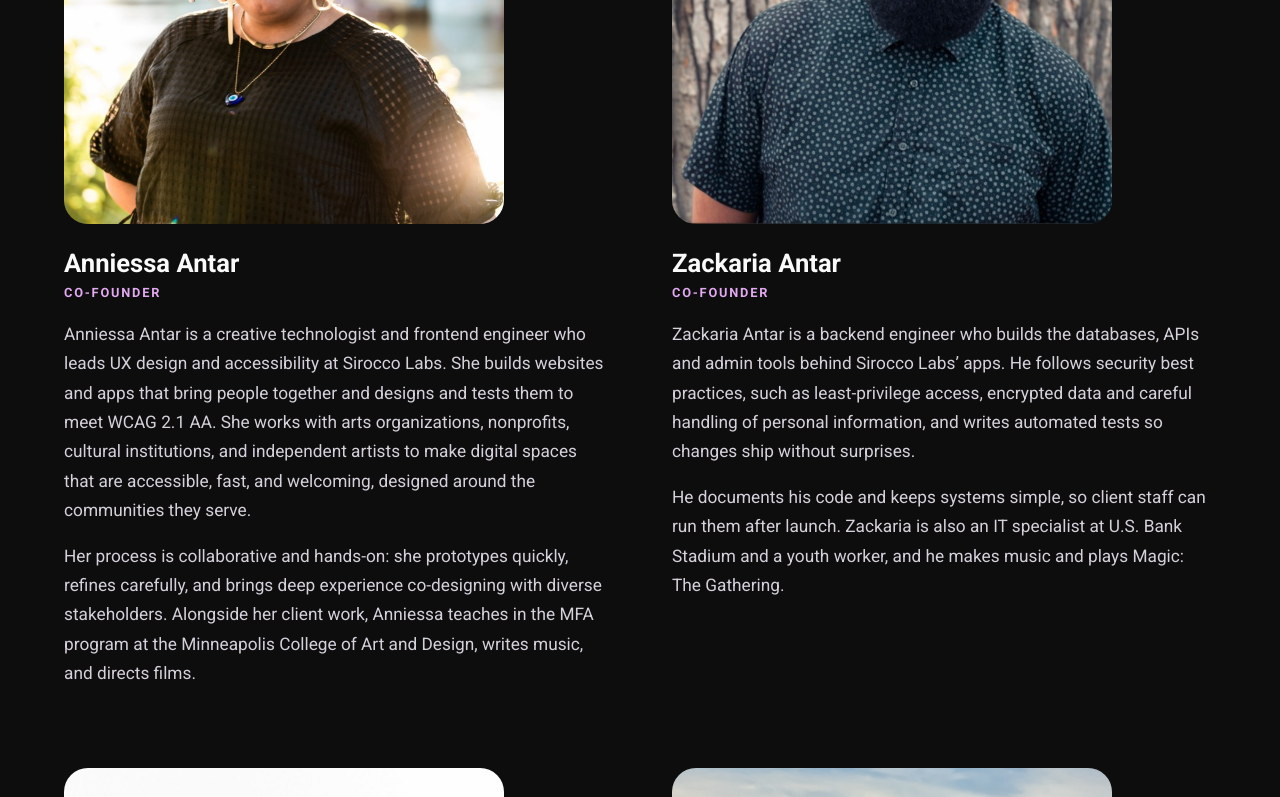
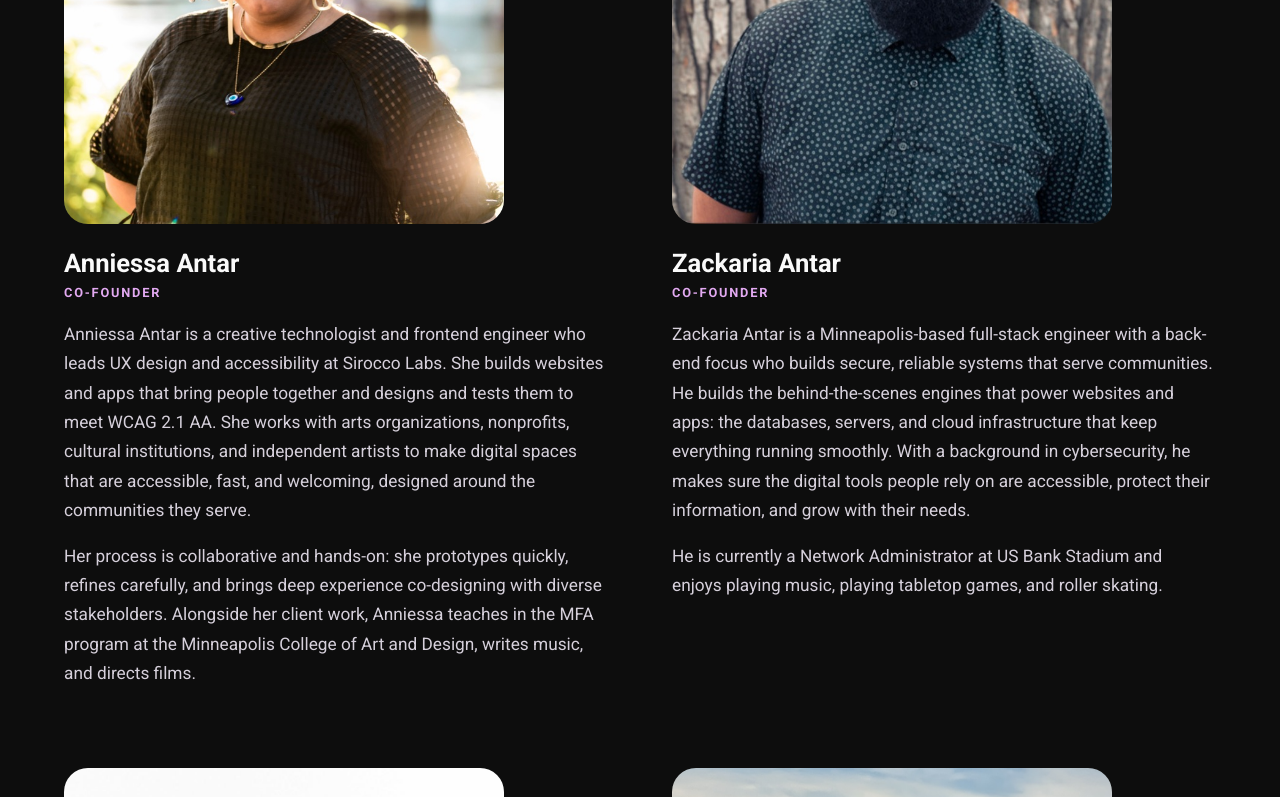
Before and after one commit to Sirocco-Labs/website, a Next.js app: page /team in a window 1280 px wide. Shown: the part 519-1316 px from the top of the page. Built offline with nearby package versions, Linux system fonts and the light colour scheme; no server answers.

Commit message:
Zackaria bio update

```diff
--- a/pages/team.js
+++ b/pages/team.js
@@ -19,8 +19,8 @@ const team = [
 		// Wide photo: keep him in frame, he stands right of center
 		focus: "90% center",
 		bio: [
-			"Zackaria Antar is a backend engineer who builds the databases, APIs and admin tools behind Sirocco Labs’ apps. He follows security best practices, such as least-privilege access, encrypted data and careful handling of personal information, and writes automated tests so changes ship without surprises.",
-			"He documents his code and keeps systems simple, so client staff can run them after launch. Zackaria is also an IT specialist at U.S. Bank Stadium and a youth worker, and he makes music and plays Magic: The Gathering.",
+			"Zackaria Antar is a Minneapolis-based full-stack engineer with a back-end focus who builds secure, reliable systems that serve communities. He builds the behind-the-scenes engines that power websites and apps: the databases, servers, and cloud infrastructure that keep everything running smoothly. With a background in cybersecurity, he makes sure the digital tools people rely on are accessible, protect their information, and grow with their needs.",
+			"He is currently a Network Administrator at US Bank Stadium and enjoys playing music, playing tabletop games, and roller skating.",
 		],
 	},
 	{
```
